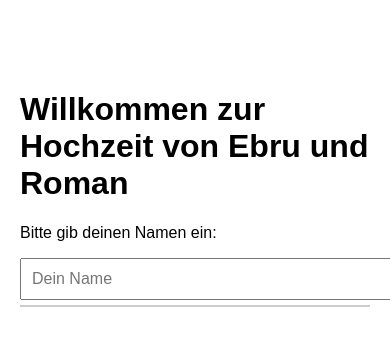
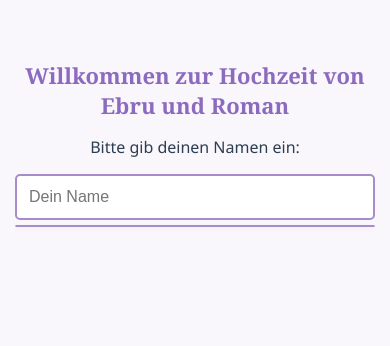
Before and after one commit to oromant/hochzeit-app, a website: page frontend/index.html in a window 390 px wide. Drawn offline with Linux system fonts and the light colour scheme.

Commit message:
Update index.html

```diff
--- a/frontend/index.html
+++ b/frontend/index.html
@@ -3,14 +3,91 @@
 <head>
     <meta charset="UTF-8">
     <title>Wo sitze ich?</title>
+    <meta name="viewport" content="width=device-width, initial-scale=1.0">
     <style>
-        body { font-family: sans-serif; max-width: 600px; margin: 50px auto; padding: 20px; }
-        input { width: 100%; padding: 10px; font-size: 16px; }
-        button { padding: 10px 15px; font-size: 16px; margin-top: 10px; }
-        ul#suggestions { list-style: none; padding: 0; margin: 5px 0; border: 1px solid #ccc; max-height: 150px; overflow-y: auto; }
-        ul#suggestions li { padding: 8px; cursor: pointer; border-bottom: 1px solid #eee; }
-        ul#suggestions li:hover { background-color: #f0f0f0; }
-        #result { margin-top: 20px; font-size: 18px; }
+        :root {
+            --accent: #a88cc9;
+            --accent-dark: #8c6bbf;
+            --background: #f9f6fc;
+            --text: #2c3e50;
+            --error: #e74c3c;
+        }
+
+        body {
+            font-family: 'Segoe UI', sans-serif;
+            background-color: var(--background);
+            color: var(--text);
+            max-width: 600px;
+            margin: 30px auto;
+            padding: 20px;
+        }
+
+        h1 {
+            font-family: 'Georgia', serif;
+            text-align: center;
+            color: var(--accent-dark);
+        }
+
+        p {
+            text-align: center;
+        }
+
+        input {
+            width: 100%;
+            padding: 12px;
+            font-size: 18px;
+            border: 2px solid var(--accent);
+            border-radius: 5px;
+            box-sizing: border-box;
+        }
+
+        ul#suggestions {
+            list-style: none;
+            padding: 0;
+            margin: 5px 0;
+            border: 1px solid var(--accent);
+            border-radius: 5px;
+            background-color: white;
+            max-height: 150px;
+            overflow-y: auto;
+            box-shadow: 0 2px 5px rgba(0,0,0,0.05);
+        }
+
+        ul#suggestions li {
+            padding: 10px;
+            cursor: pointer;
+            border-bottom: 1px solid #eee;
+            transition: background 0.2s;
+        }
+
+        ul#suggestions li:hover {
+            background-color: var(--accent);
+            color: white;
+        }
+
+        #result {
+            margin-top: 20px;
+            font-size: 20px;
+            text-align: center;
+        }
+
+        @media (max-width: 480px) {
+            body {
+                padding: 15px;
+            }
+
+            h1 {
+                font-size: 22px;
+            }
+
+            input {
+                font-size: 16px;
+            }
+
+            #result {
+                font-size: 18px;
+            }
+        }
     </style>
 </head>
 <body>
@@ -60,7 +137,7 @@
             if (response.ok) {
                 resultDiv.innerHTML = `<strong>Dein Tisch:</strong> ${data.table}`;
             } else {
-                resultDiv.innerHTML = `<span style="color:red;">${data.error}</span>`;
+                resultDiv.innerHTML = `<span style="color: var(--error);">${data.error}</span>`;
             }
         }
     </script>
```
